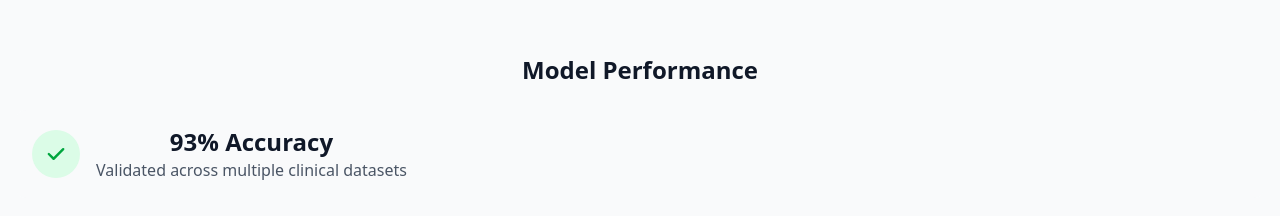
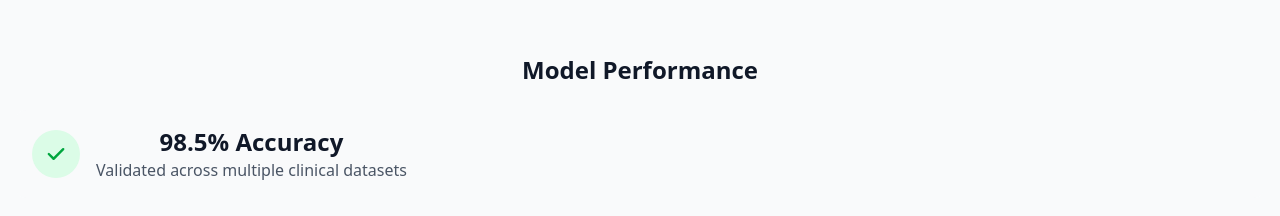
Before and after one commit to gaddamsmirthireddy/HeartDiseasePrediction, a React (Vite) app in the folder frontend/: page /how-it-works in a window 1280 px wide. Shown: the part 2440-2656 px from the top of the page. Built offline with nearby package versions, Linux system fonts and the light colour scheme.

Commit message:
added model performance

```diff
--- a/frontend/src/pages/HowItWorks.tsx
+++ b/frontend/src/pages/HowItWorks.tsx
@@ -315,7 +315,7 @@ export default function HowItWorks() {
                   </svg>
                 </div>
                 <div>
-                  <span className="block text-2xl font-bold text-gray-900">93% Accuracy</span>
+                  <span className="block text-2xl font-bold text-gray-900">98.5% Accuracy</span>
                   <span className="text-gray-600">Validated across multiple clinical datasets</span>
                 </div>
               </div>
```
